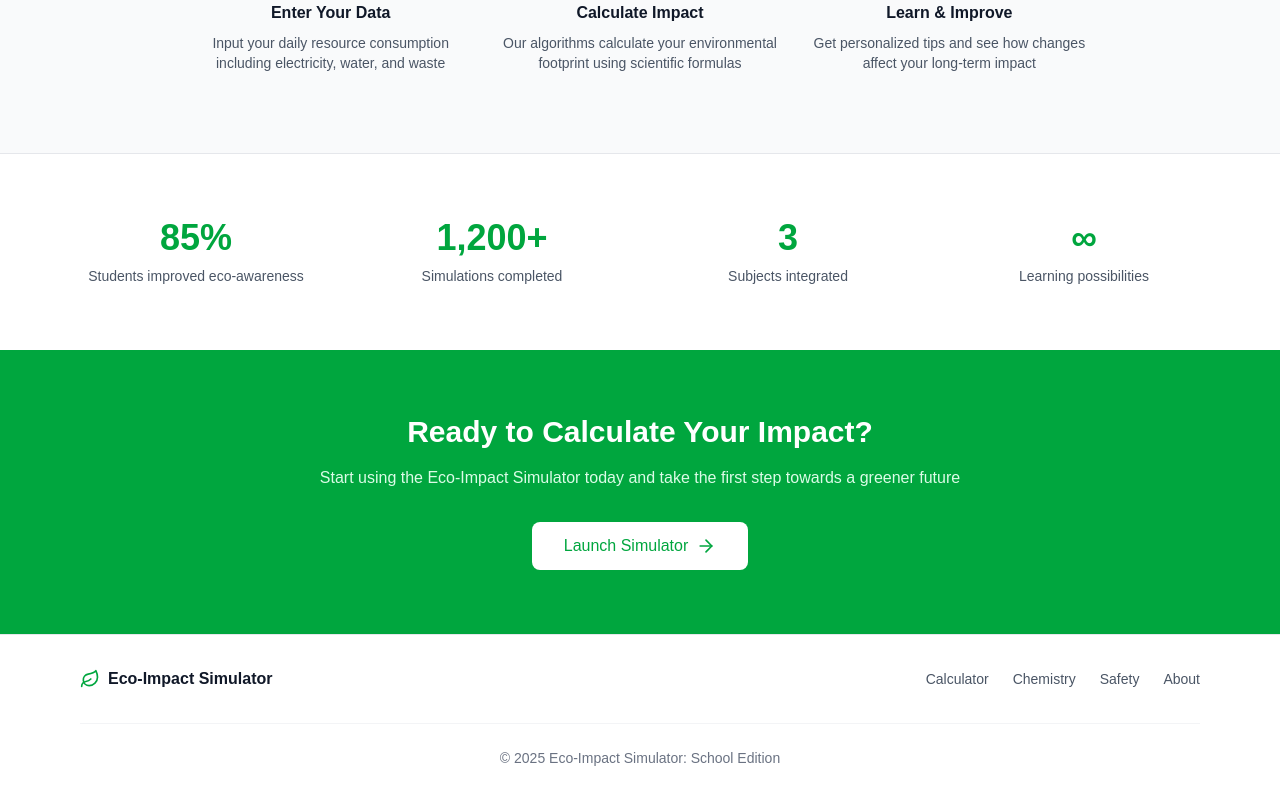
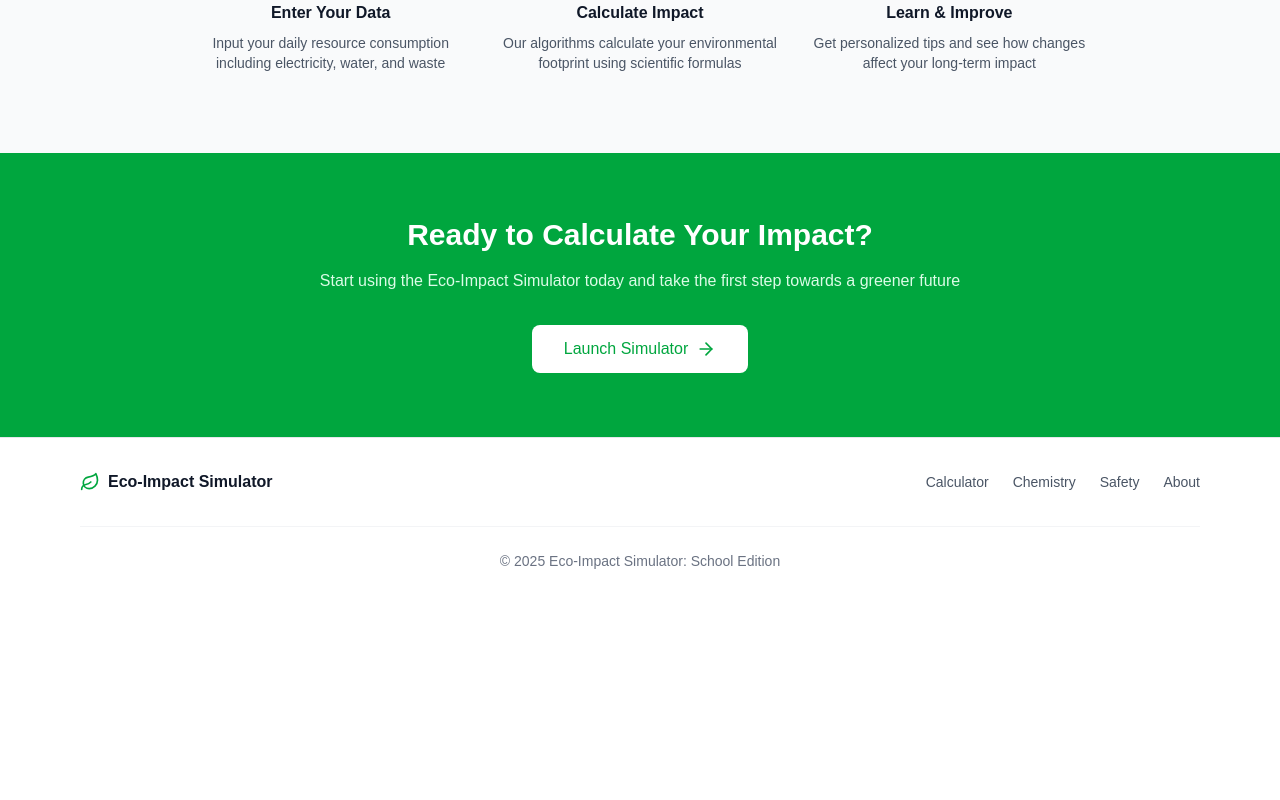
Before and after one commit to ymadz/eco-impact-simulator, a Next.js app in the folder frontend/: page / in a window 1280 px wide. Shown: the part 2489-3289 px from the top of the page. After the commit the page ends 3092 px from the top, so only its background shows below. Built offline with nearby package versions, Linux system fonts and the light colour scheme.

Commit message:
Remove statistics section from home page

```diff
--- a/frontend/app/page.tsx
+++ b/frontend/app/page.tsx
@@ -243,30 +243,6 @@ export default function Home() {
         </div>
       </section>
 
-      {/* Stats Section */}
-      <section className="py-16 px-4 bg-white border-t border-gray-200">
-        <div className="max-w-6xl mx-auto">
-          <div className="grid grid-cols-2 md:grid-cols-4 gap-8 text-center">
-            <div>
-              <div className="text-4xl font-bold text-green-600 mb-2">85%</div>
-              <p className="text-gray-600 text-sm">Students improved eco-awareness</p>
-            </div>
-            <div>
-              <div className="text-4xl font-bold text-green-600 mb-2">1,200+</div>
-              <p className="text-gray-600 text-sm">Simulations completed</p>
-            </div>
-            <div>
-              <div className="text-4xl font-bold text-green-600 mb-2">3</div>
-              <p className="text-gray-600 text-sm">Subjects integrated</p>
-            </div>
-            <div>
-              <div className="text-4xl font-bold text-green-600 mb-2">∞</div>
-              <p className="text-gray-600 text-sm">Learning possibilities</p>
-            </div>
-          </div>
-        </div>
-      </section>
-
       {/* CTA Section */}
       <section className="py-16 px-4 bg-green-600">
         <div className="max-w-4xl mx-auto text-center">
```
